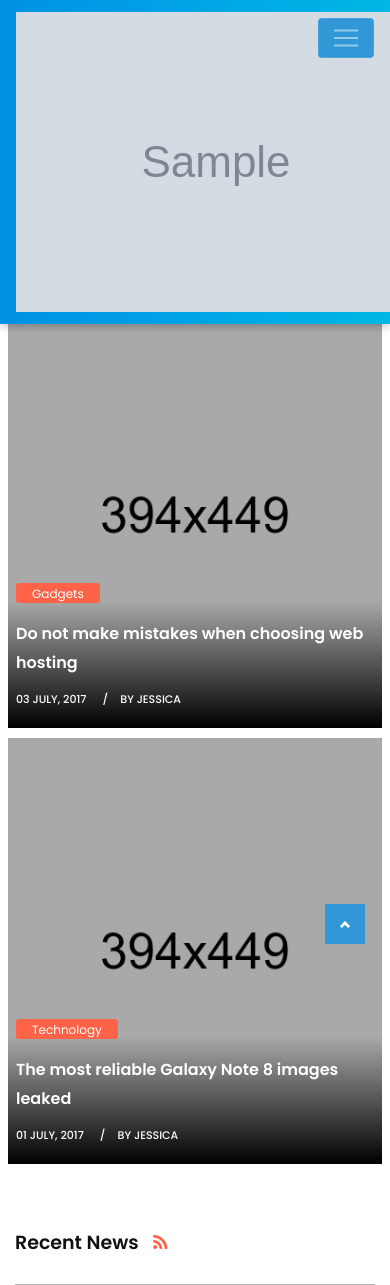
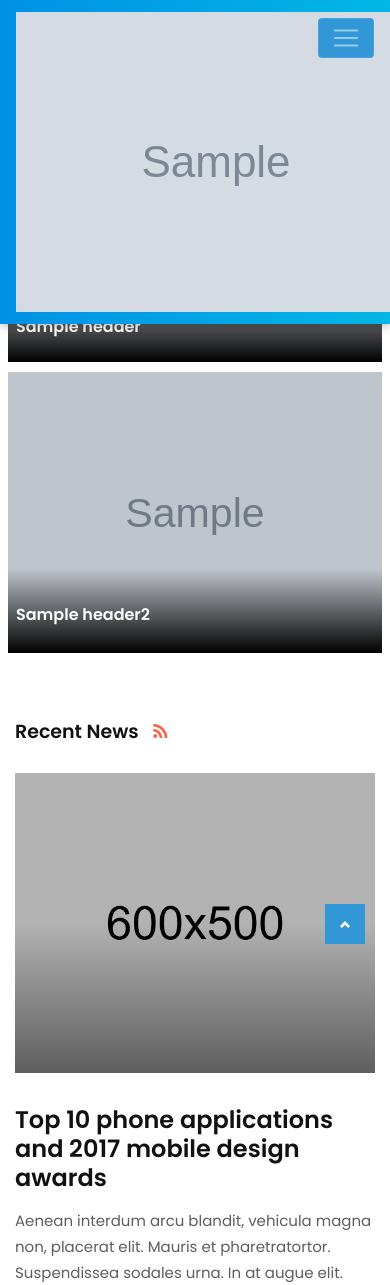
Before and after one commit to servet0/techblog, a Django app: page / in a window 390 px wide. Shown: the top 1285 px of the page. Run offline with Django 4.2, Linux system fonts and the light colour scheme; tables that the repository leaves empty hold one stand-in row (values such as "Sample post"); grey boxes marked "Sample" are stand-in pictures; some libraries are stand-ins or nearby versions.

Commit message:
single page model

```diff
--- a/tech_con/base/admin.py
+++ b/tech_con/base/admin.py
@@ -1,6 +1,8 @@
 from django.contrib import admin
-from .models import Logo
+from .models import Logo, Header, Header2
 
 admin.site.register(Logo)
+admin.site.register(Header)
+admin.site.register(Header2)
 
 # Register your models here.
--- a/tech_con/base/models.py
+++ b/tech_con/base/models.py
@@ -1,4 +1,5 @@
 from django.db import models
+from ckeditor.fields import RichTextField
 
 class Logo(models.Model):
     tittle = models.CharField(max_length=100, null=True, blank=True)
@@ -6,7 +7,25 @@ class Logo(models.Model):
     minilogo = models.ImageField(upload_to='minilogo', null=True, blank=True)
     name = models.CharField(max_length=500, null=True, blank=True)
 
+class Header(models.Model):
+    image = models.ImageField(upload_to='blog', null=True, blank=True)
+    name = models.CharField(max_length=100, null=True, blank=True)
+    description = RichTextField(null=True, blank=True)
+    view = models.IntegerField(null=True, blank=True)
+    date = models.DateTimeField(auto_now=True)
+    available = models.BooleanField(default=True)
 
+    def __str__(self):
+        return self.name
+
+class Header2(models.Model):
+    image = models.ImageField(upload_to='blog', null=True, blank=True)
+    name = models.CharField(max_length=100, null=True, blank=True)
+    date = models.DateTimeField(auto_now=True)
+    available = models.BooleanField(default=True)
+
+    def __str__(self):
+        return self.name
 
 
 # Create your models here.
--- a/tech_con/base/templates/base/home.html
+++ b/tech_con/base/templates/base/home.html
@@ -5,53 +5,52 @@
         <section class="section first-section">
             <div class="container-fluid">
                 <div class="masonry-blog clearfix">
+                    {% for header in headers %}
+                    {% if header.image %}
                     <div class="first-slot">
                         <div class="masonry-box post-media">
-                             <img src="{% static 'upload/tech_01.jpg' %}" alt="" class="img-fluid">
+
+                             <img src="{{header.image.url}}" alt="" class="img-fluid">
                              <div class="shadoweffect">
                                 <div class="shadow-desc">
                                     <div class="blog-meta">
-                                        <span class="bg-orange"><a href="tech-category-01.html" title="">Technology</a></span>
-                                        <h4><a href="tech-single.html" title="">Say hello to real handmade office furniture! Clean & beautiful design</a></h4>
-                                        <small><a href="tech-single.html" title="">24 July, 2017</a></small>
-                                        <small><a href="tech-author.html" title="">by Amanda</a></small>
+                                        <!--<span class="bg-orange"><a href="tech-category-01.html" title="">Technology</a></span>-->
+                                        <h4><a href="{% url 'single' header.name header.id %}" title="">{{header.name}}</a></h4>
+                                        <!--<small><a href="tech-single.html" title="">24 July, 2017</a></small>-->
+                                        <!--<small><a href="tech-author.html" title="">by Amanda</a></small>-->
                                     </div><!-- end meta -->
                                 </div><!-- end shadow-desc -->
                             </div><!-- end shadow -->
+
                         </div><!-- end post-media -->
                     </div><!-- end first-side -->
+                    {% endif %}
+                    {% endfor %}
 
+
+
+                    {% for header in header2s %}
+                    {% if header.image %}
                     <div class="second-slot">
                         <div class="masonry-box post-media">
-                             <img src="{% static 'upload/tech_02.jpg' %}" alt="" class="img-fluid">
+                             <img src="{{header.image.url}}" alt="" class="img-fluid">
                              <div class="shadoweffect">
                                 <div class="shadow-desc">
                                     <div class="blog-meta">
-                                        <span class="bg-orange"><a href="tech-category-01.html" title="">Gadgets</a></span>
-                                        <h4><a href="tech-single.html" title="">Do not make mistakes when choosing web hosting</a></h4>
-                                        <small><a href="tech-single.html" title="">03 July, 2017</a></small>
-                                        <small><a href="tech-author.html" title="">by Jessica</a></small>
+                                        <!--<span class="bg-orange"><a href="tech-category-01.html" title="">Gadgets</a></span>-->
+                                        <h4><a href="tech-single.html" title="">{{header.name}}</a></h4>
+                                        <!--<small><a href="tech-single.html" title="">03 July, 2017</a></small>-->
+                                        <!--<small><a href="tech-author.html" title="">by Jessica</a></small>-->
                                     </div><!-- end meta -->
                                 </div><!-- end shadow-desc -->
                              </div><!-- end shadow -->
+
                         </div><!-- end post-media -->
                     </div><!-- end second-side -->
+                    {% endif %}
+                    {% endfor %}
 
-                    <div class="last-slot">
-                        <div class="masonry-box post-media">
-                             <img src="{% static 'upload/tech_03.jpg' %}" alt="" class="img-fluid">
-                             <div class="shadoweffect">
-                                <div class="shadow-desc">
-                                    <div class="blog-meta">
-                                        <span class="bg-orange"><a href="tech-category-01.html" title="">Technology</a></span>
-                                        <h4><a href="tech-single.html" title="">The most reliable Galaxy Note 8 images leaked</a></h4>
-                                        <small><a href="tech-single.html" title="">01 July, 2017</a></small>
-                                        <small><a href="tech-author.html" title="">by Jessica</a></small>
-                                    </div><!-- end meta -->
-                                </div><!-- end shadow-desc -->
-                             </div><!-- end shadow -->
-                        </div><!-- end post-media -->
-                    </div><!-- end second-side -->
+
                 </div><!-- end masonry -->
             </div>
         </section>
--- a/tech_con/base/urls.py
+++ b/tech_con/base/urls.py
@@ -3,4 +3,5 @@ from . import views
 
 urlpatterns = [
     path('', views.home, name = 'home'),
+    path('<str:header_name>/<int:header_id>', views.header_detail, name = 'single'),
 ]
--- a/tech_con/base/views.py
+++ b/tech_con/base/views.py
@@ -1,11 +1,21 @@
 from django.shortcuts import render
-from .models import Logo
+from .models import Logo, Header, Header2
 
 def home(request):
     logos = Logo.objects.all()
+    headers = Header.objects.all().order_by('-date')
+    header2s = Header2.objects.all().order_by('-date')
 
-    context = {'logos':logos}
+    context = {'logos':logos, 'headers':headers, 'header2s':header2s}
 
     return render(request, 'base/home.html', context)
 
+def header_detail(request, header_id, header_name):
+    logos = Logo.objects.all()
+    header_d = Header.objects.get(id=header_id, name=header_name)
+
+    context = {'header_d':header_d, 'logos':logos}
+
+    return render(request, 'base/single.html', context)
+
 # Create your views here.
```
Also changed, not shown: tech_con/base/templates/base/single.html (added, +121 -0 lines), tech_con/tech/settings.py (+6 -1 lines), tech_con/base/migrations/0009_header.py (added), tech_con/base/migrations/0010_remove_header_description.py (added), tech_con/base/migrations/0011_header2.py (added), tech_con/base/migrations/0012_header_available_header_date_header2_available_and_more.py (added), tech_con/base/migrations/0013_header_description.py (added), tech_con/base/migrations/0014_header_view.py (added), tech_con/base/migrations/0015_alter_header_description.py (added).
